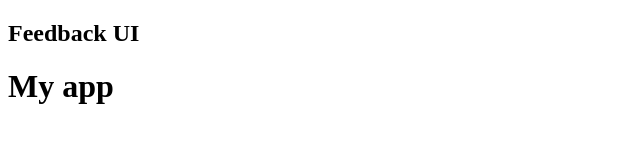
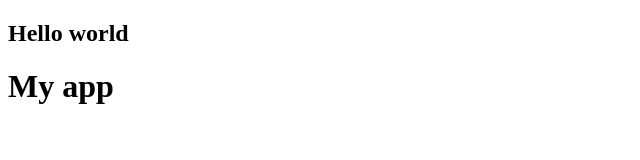
Before and after one commit to Elshaman/feedback-react-app, a React (Create React App) app: page / in a window 1280 px wide. Shown: the top 160 px of the page, without its empty margins (0-640 px from the left). Built offline with nearby package versions, Linux system fonts and the light colour scheme.

Commit message:
first props

```diff
--- a/src/App.js
+++ b/src/App.js
@@ -3,7 +3,7 @@ import Header from "./componentes/Header"
 function App(){
     return (
         <>
-            <Header />
+            <Header text="Hello world" />
                 <div className="container">
                     <h1>My app</h1>
                 </div>
--- a/src/componentes/Header.jsx
+++ b/src/componentes/Header.jsx
@@ -1,9 +1,9 @@
-function Header() {
+function Header(props) {
   return (
     <header>
         <div className="container">
             <h2>
-                Feedback UI
+               { props.text }
             </h2>
         </div>
     </header>
```
